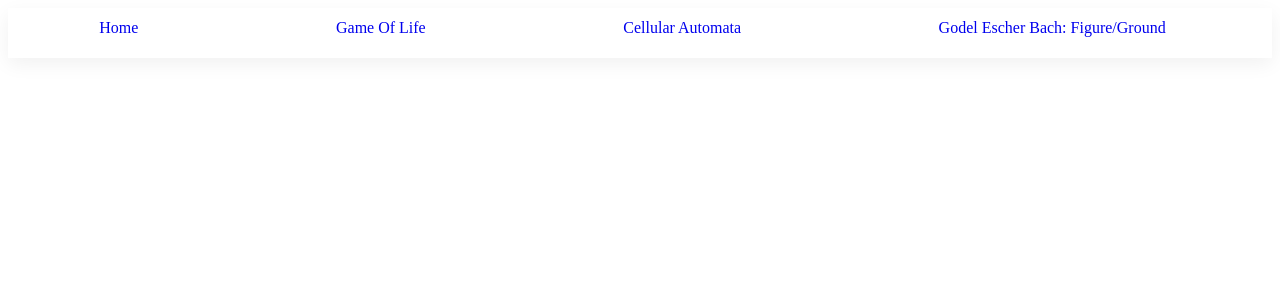
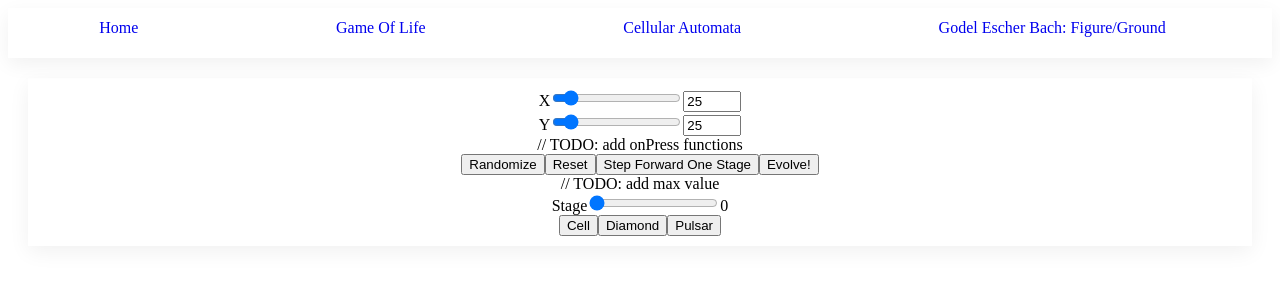
Before and after one commit to JohYoshida/computational-models, a Next.js app: page /game-of-life in a window 1280 px wide. Shown: the top 300 px of the page. Built offline with nearby package versions, Linux system fonts and the light colour scheme.

Commit message:
Laid out input controls and buttons

```diff
--- a/pages/game-of-life.js
+++ b/pages/game-of-life.js
@@ -8,15 +8,80 @@ export default class GameOfLIfe extends Component {
   constructor(props) {
     super(props);
     this.state = {
+      x: 25,
+      y: 25,
+      stage: 0,
+      data: [{}]
     };
   }
 
   render() {
+    const { x, y, stage, data } = this.state;
     return (
       <Layout>
         <Controls>
+          <div style={columnStyle}>
+            <InputNumber
+              name={"X"}
+              val={x}
+              updateVal={this.updateInputX}
+              displayValue={false}
+            />
+            <InputNumber
+              name={"Y"}
+              val={y}
+              updateVal={this.updateInputY}
+              displayValue={false}
+            />
+          // TODO: add onPress functions
+            <div style={rowStyle}>
+              <Button name="Randomize" onPress={""} />
+              <Button name="Reset" onPress={""} />
+              <Button name="Step Forward One Stage" onPress={""} />
+              <Button name="Evolve!" onPress={""} />
+            </div>
+            // TODO: add max value
+            <InputNumber
+              name={"Stage"}
+              val={stage}
+              updateVal={this.updateInputStage}
+              displayNumber={false}
+            />
+            <div style={rowStyle}>
+              <Button name="Cell" onPress={""} />
+              <Button name="Diamond" onPress={""} />
+              <Button name="Pulsar" onPress={""} />
+            </div>
+          </div>
         </Controls>
       </Layout>
     );
   }
+
+  updateInputX = evt => {
+    const x = Number(evt.target.value);
+    this.setState({ x });
+  }
+
+  updateInputY = evt => {
+    const y = Number(evt.target.value);
+    this.setState({ y });
+  }
+
+  updateInputStage = evt => {
+    const stage = Number(evt.target.value);
+    this.setState({ stage });
+  }
 }
+
+const rowStyle = {
+  display: "flex",
+  flexDirection: "row"
+};
+
+const columnStyle = {
+  display: "flex",
+  flexDirection: "column",
+  alignItems: "center",
+  margin: 10
+};
```
